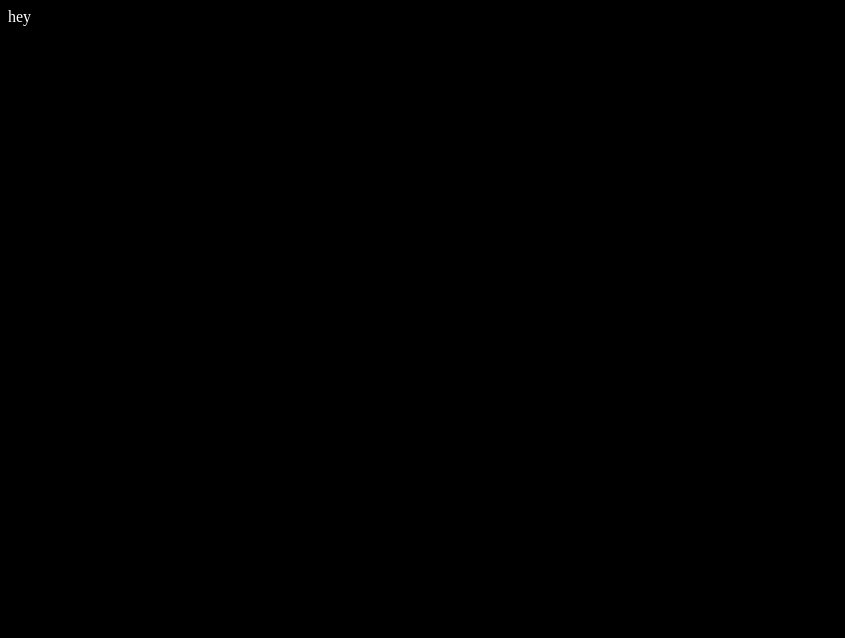
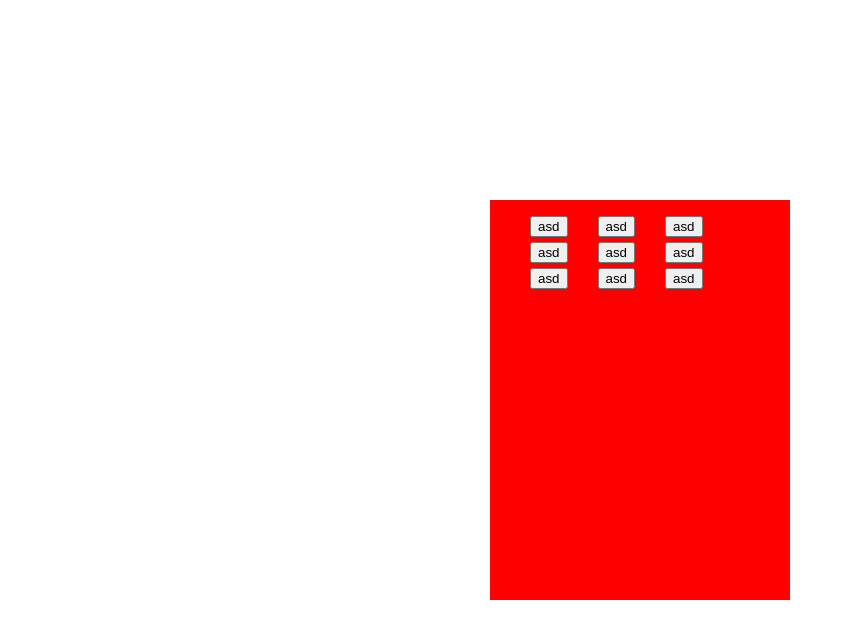
Before and after one commit to Praty28/Calculator, a plain HTML site: page index.html in a window 1280 px wide. Shown: the whole page, without its empty margins (0-845 px from the left). Drawn offline with Linux system fonts and the light colour scheme.

Commit message:
Add div for calculator ui  and ul for grid with buttons

```diff
--- a/index.html
+++ b/index.html
@@ -10,7 +10,19 @@
     <title>Document</title>
 </head>
 <body>
-    hey
+    <div>
+        <ul class="buttonContainer">
+            <li><button>asd</button></li>
+            <li><button>asd</button></li>
+            <li><button>asd</button></li>
+            <li><button>asd</button></li>
+            <li><button>asd</button></li>
+            <li><button>asd</button></li>
+            <li><button>asd</button></li>
+            <li><button>asd</button></li>
+            <li><button>asd</button></li>
+        </ul>
+    </div>
 
 </body>
 </html>
--- a/stylesheet.css
+++ b/stylesheet.css
@@ -1,4 +1,36 @@
+/* ##########################
+    Global Styles
+########################## */
 body {
-    background-color:black;
-    color: white;
+
+    outline: orange, solid, 5px;
 }
+
+
+
+/* ##########################
+    Components
+########################## */
+div {
+    width: 300px;
+	height: 400px;
+	background-color: red;
+
+	position: absolute;
+	top:0;
+	bottom: 0;
+	left: 0;
+	right: 0;
+
+	margin: auto;
+}
+
+
+.buttonContainer {
+    display: grid;
+    list-style: none;
+    grid-template-columns: 1fr 1fr 2fr;
+    grid-gap: 5px;
+    align-items: center;
+
+}
```
Also changed, not shown: script.js (+4 -4 lines).
